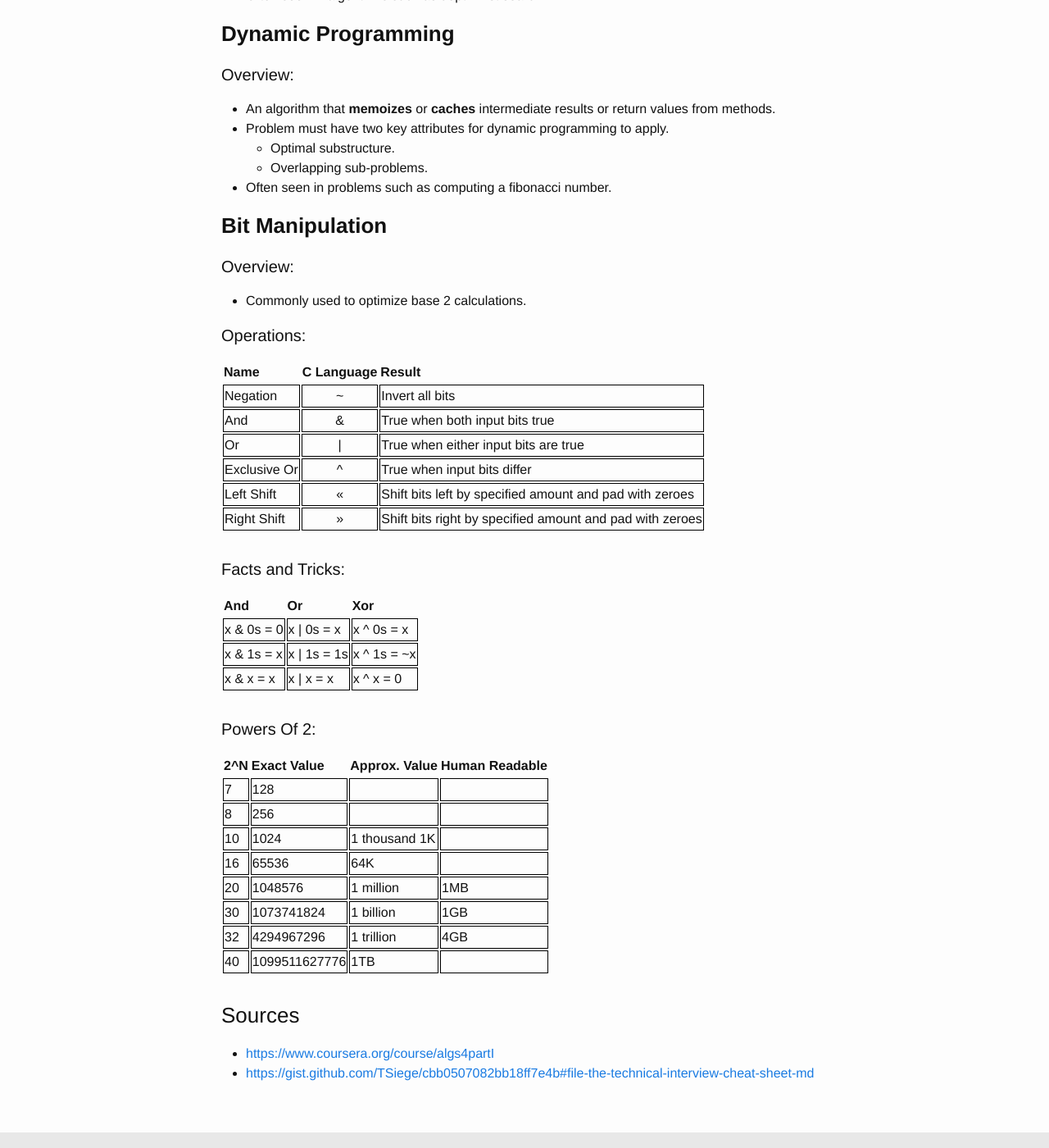
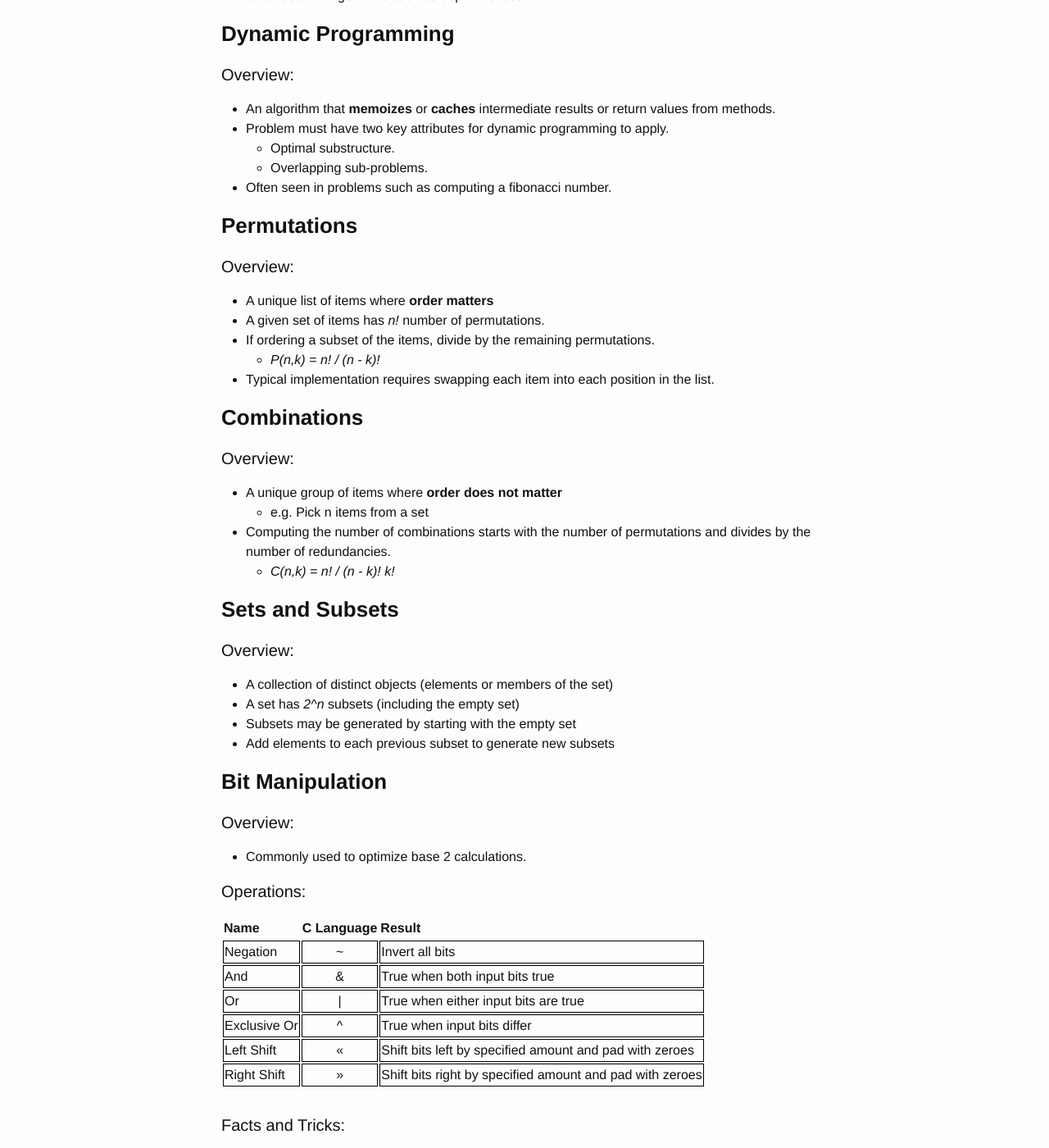
Before and after one commit to eschwabe/eschwabe.github.io, a Jekyll site: the page built from _posts/2016-04-17-concepts.markdown, in a window 1280 px wide and 1400 px high, scrolled down 547 px. Shown: the whole window at 82% size. Built offline with Jekyll 4.4.1, drawn with Linux system fonts in a browser that asks for light colours; nearby versions of some CDN libraries; comment, search, counter and statistics services are not loaded.

Commit message:
Add permutation, combination, and set sections to concepts post

```diff
--- a/_posts/2016-04-17-concepts.markdown
+++ b/_posts/2016-04-17-concepts.markdown
@@ -29,6 +29,32 @@ This series contains review materials for software engineer interview questions.
   - Optimal substructure.
   - Overlapping sub-problems.
 - Often seen in problems such as computing a fibonacci number.
+
+
+### **Permutations**
+
+#### Overview:
+- A unique list of items where **order matters**
+- A given set of items has *n!* number of permutations.
+- If ordering a subset of the items, divide by the remaining permutations.
+  - *P(n,k) = n! / (n - k)!*
+- Typical implementation requires swapping each item into each position in the list.
+
+### **Combinations**
+
+#### Overview:
+- A unique group of items where **order does not matter**
+  - e.g. Pick n items from a set
+- Computing the number of combinations starts with the number of permutations and divides by the number of redundancies.
+  - *C(n,k) = n! / (n - k)! k!*
+
+### **Sets and Subsets**
+
+#### Overview:
+- A collection of distinct objects (elements or members of the set)
+- A set has *2^n* subsets (including the empty set)
+- Subsets may be generated by starting with the empty set
+- Add elements to each previous subset to generate new subsets
 
 ### **Bit Manipulation**
 
@@ -67,6 +93,8 @@ This series contains review materials for software engineer interview questions.
 |32|4294967296|1 trillion|4GB|
 |40|1099511627776|1TB|
 
+
+
 ### Sources
 
  - <https://www.coursera.org/course/algs4partI>
```
